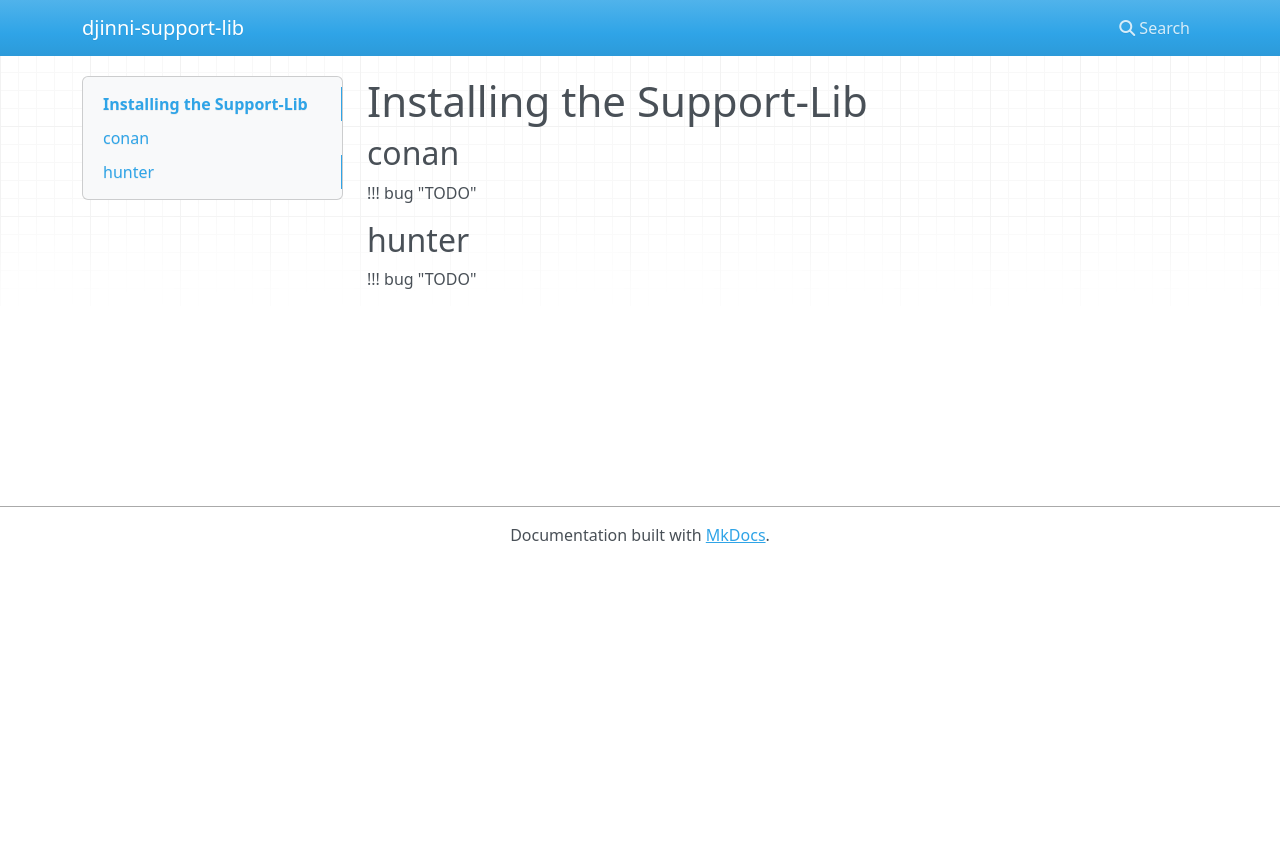
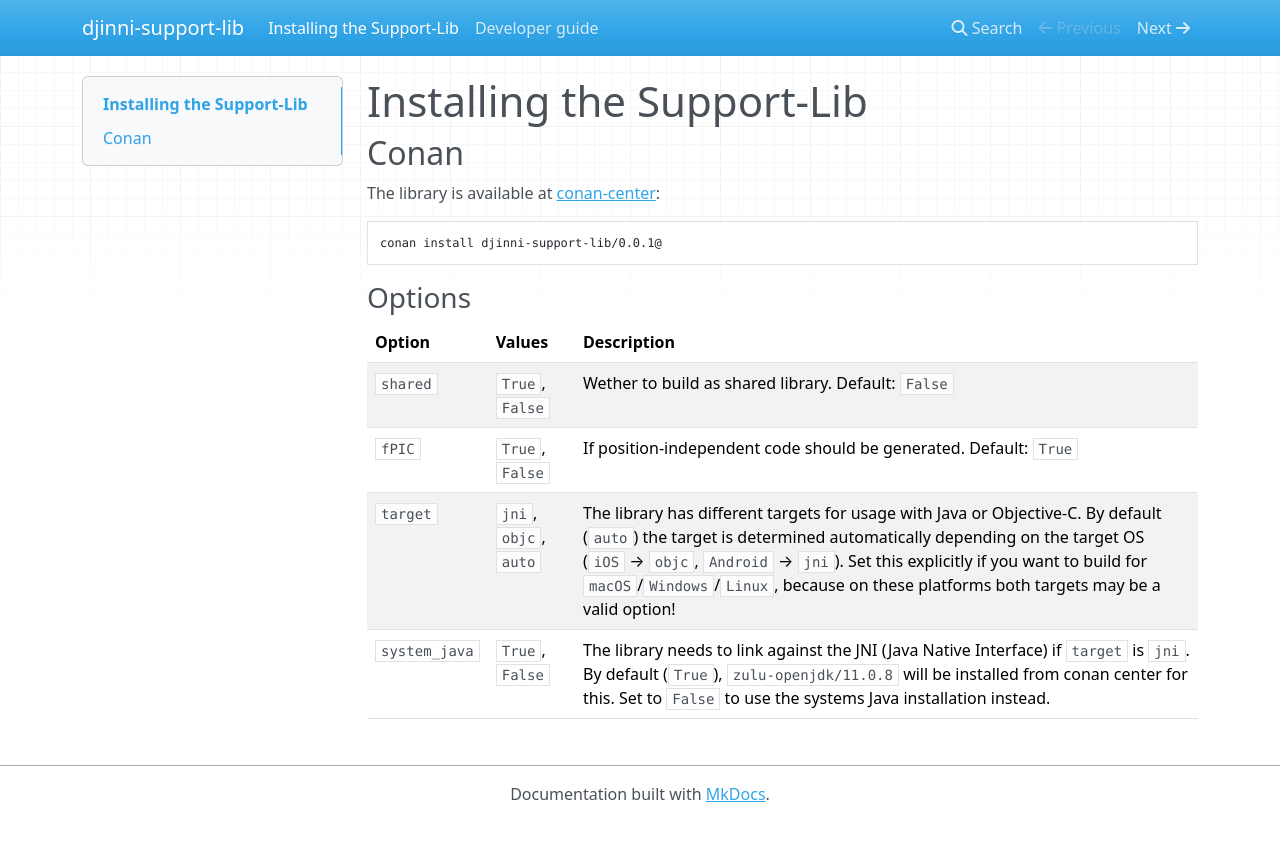
Before and after one commit to cross-language-cpp/djinni-support-lib, an MkDocs documentation site: the page built from docs/install.md, in a window 1280 px wide. Shown: the top 841 px of the page. Built offline with MkDocs 1.6.1, drawn with Linux system fonts in a browser that asks for light colours; nearby versions of some CDN libraries.

Commit message:
add install instructions for conan.

````diff
--- a/docs/install.md
+++ b/docs/install.md
@@ -1,9 +1,18 @@
 # Installing the Support-Lib
 
-## conan
+## Conan
 
-!!! bug "TODO"
+The library is available at [conan-center](https://conan.io/center/djinni-support-lib):
 
-## hunter
+```sh
+conan install djinni-support-lib/0.0.1@
+```
 
-!!! bug "TODO"
+### Options
+
+| Option | Values | Description |
+| ------ | ------ | ----------- |
+| `shared` | `True`, `False` | Wether to build as shared library. Default: `False` |
+| `fPIC` | `True`, `False` | If position-independent code should be generated. Default: `True` |
+| `target` | `jni`, `objc`, `auto` | The library has different targets for usage with Java or Objective-C. By default (`auto`) the target is determined automatically depending on the target OS (`iOS` → `objc`, `Android` → `jni`). Set this explicitly if you want to build for `macOS`/`Windows`/`Linux`, because on these platforms both targets may be a valid option! |
+| `system_java` | `True`, `False` | The library needs to link against the JNI (Java Native Interface) if `target` is `jni`. By default (`True`), `zulu-openjdk/11.0.8` will be installed from conan center for this. Set to `False` to use the systems Java installation instead.  |
--- a/mkdocs.yml
+++ b/mkdocs.yml
@@ -1,3 +1,4 @@
 site_name: djinni-support-lib
 nav:
-  - "install.md"
+  - install.md
+  - developer-guide.md
````
Also changed, not shown: README.md (+8 -2 lines).
